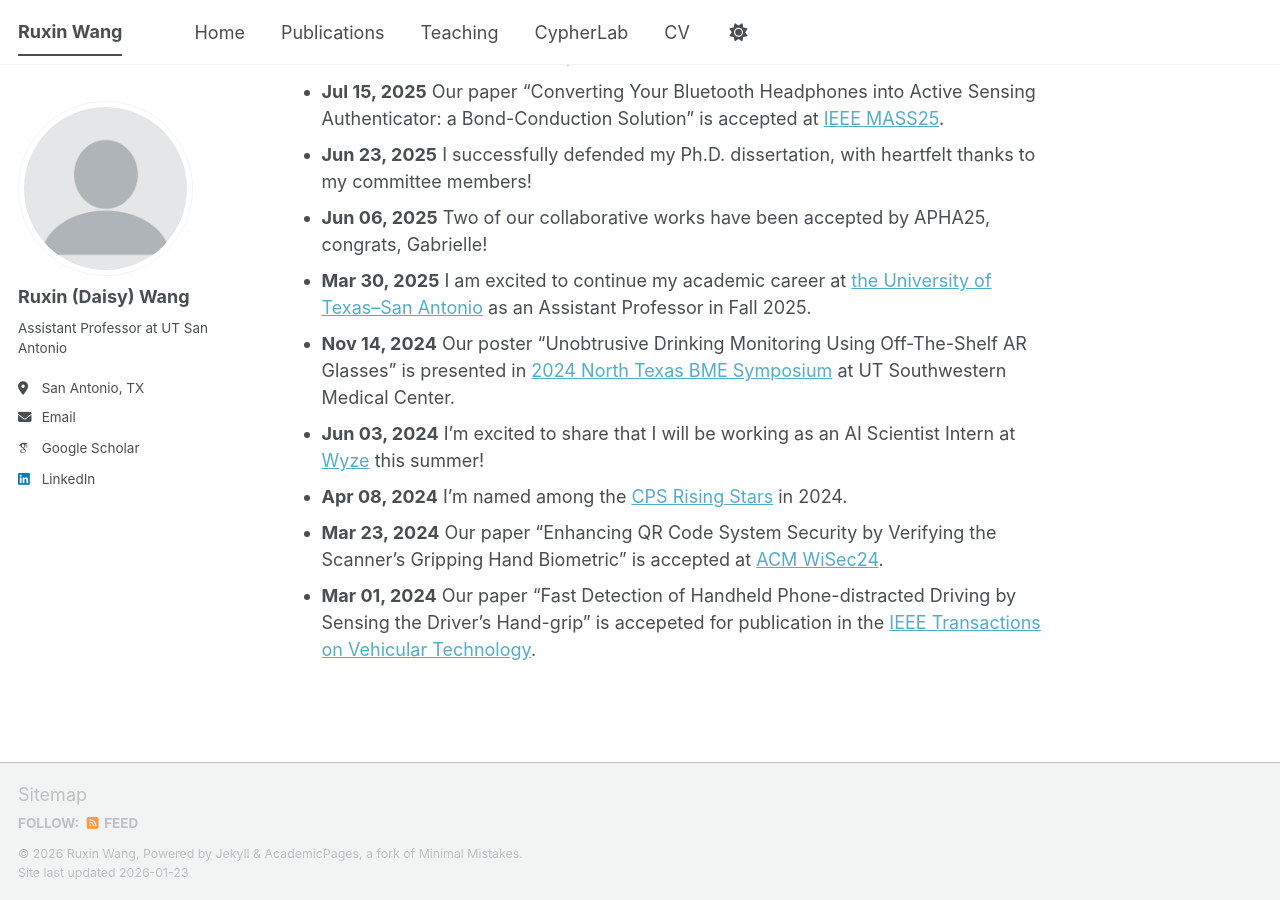
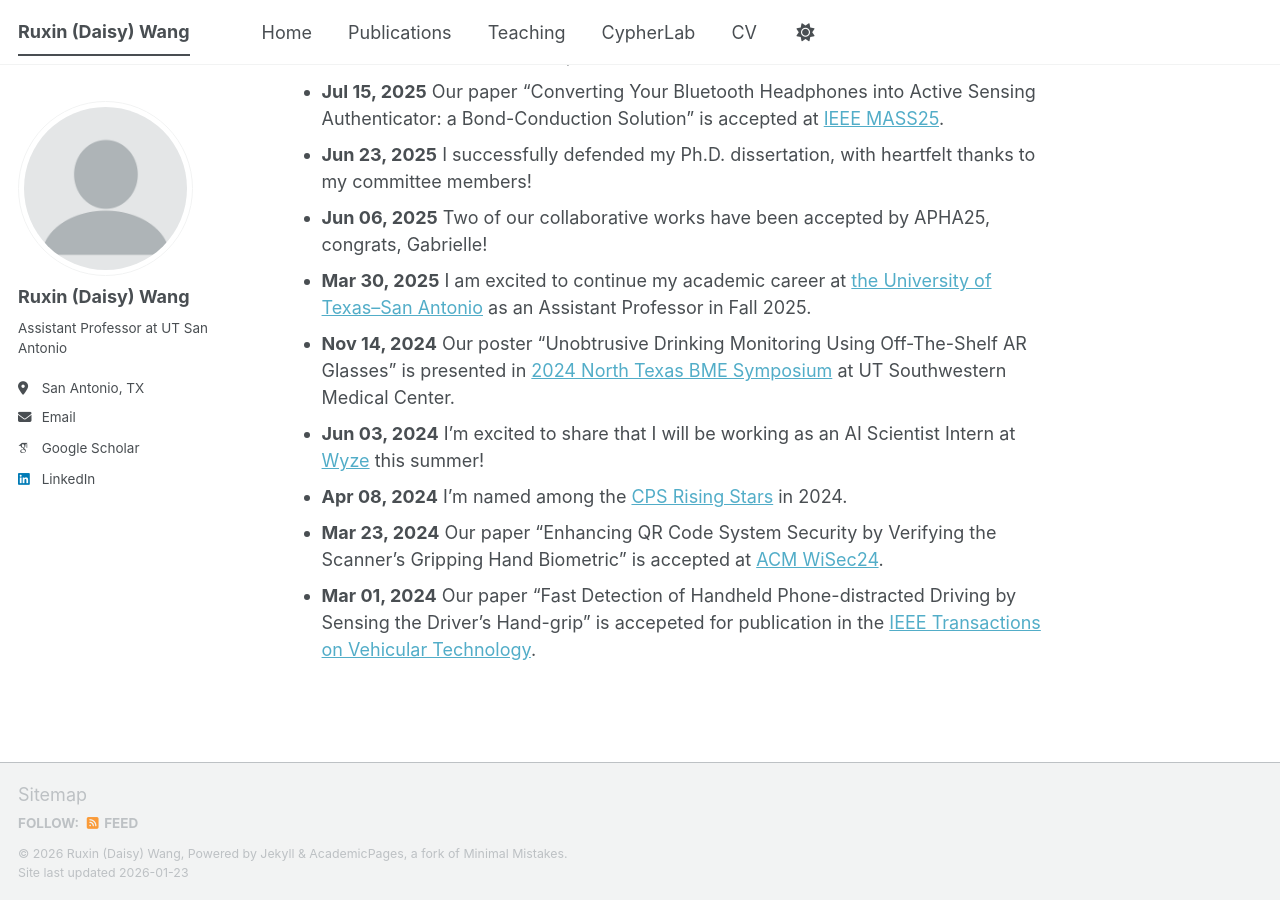
Before and after one commit to DaisyWang00/DaisyWang00.github.io, a Jekyll site: the page built from _pages/about.md, in a window 1280 px wide and 900 px high, scrolled down 699 px. Built offline with Jekyll 4.4.1, drawn with Linux system fonts in a browser that asks for light colours; some web fonts are replaced; a script bundle is joined from its source files by our own code; library files that are not in the unit come from our copies.

Commit message:
Update _config.yml

```diff
--- a/_config.yml
+++ b/_config.yml
@@ -9,9 +9,9 @@
 # Basic Site Settings
 locale                   : "en-US"
 site_theme               : "default" # The available themes options are "default", "air", "sunrise", "mint", "dirt" and "contrast"
-title                    : "Ruxin Wang"
+title                    : "Ruxin (Daisy) Wang"
 title_separator          : "-"
-name                     : &name "Ruxin Wang"
+name                     : &name "Ruxin (Daisy) Wang"
 description              : &description "Assistant professor at UT San Antonio"   # Update this with a general description of your site, this is the default if not overridden by a page
 url                      : https://daisywang00.github.io # The base hostname & protocol for your site e.g. "https://[your GitHub username].github.io",
                                                            # or if you already have some other page hosted on Github then use "https://[your GitHub username].github.io/[Your Repo Name]"
```
